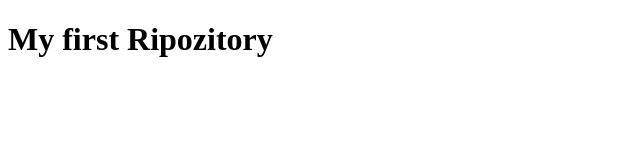
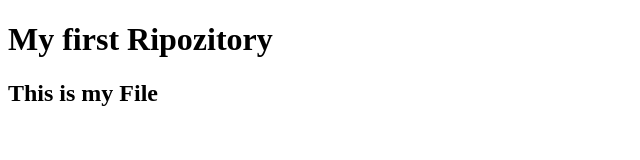
Before and after one commit to Abu-Taieb/my-f-Ripo, a plain HTML site: page index.html in a window 1280 px wide. Shown: the whole page, without its empty margins (0-640 px from the left). Drawn offline with Linux system fonts and the light colour scheme.

Commit message:
first commit

```diff
--- a/index.html
+++ b/index.html
@@ -8,5 +8,6 @@
 </head>
 <body>
     <h1> My first Ripozitory </h1>
+    <h2> This is my File</h2>
 </body>
 </html>
```
